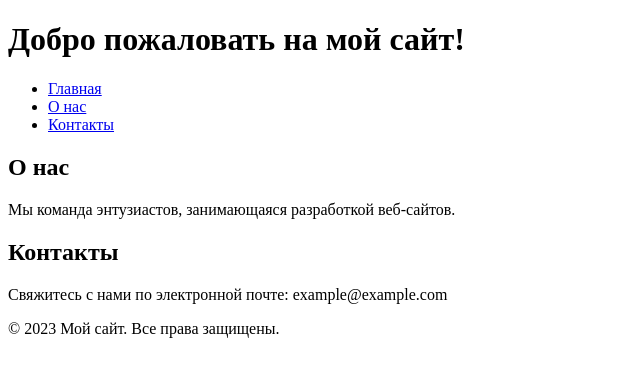
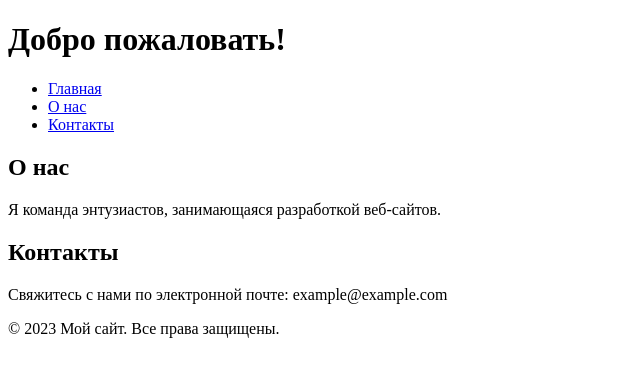
Before and after one commit to makspo1nt/my_test_flask_app, a Flask app: page / in a window 1280 px wide. Shown: the top 377 px of the page, without its empty margins (0-640 px from the left). Run offline with Flask 3, Linux system fonts and the light colour scheme.

Commit message:
Changes to be committed: 	modified:   templates/index.html

```diff
--- a/templates/index.html
+++ b/templates/index.html
@@ -5,7 +5,7 @@
 </head>
 <body>
   <header>
-    <h1>Добро пожаловать на мой сайт!</h1>
+    <h1>Добро пожаловать!</h1>
     <nav>
       <ul>
         <li><a href="/">Главная</a></li>
@@ -18,7 +18,7 @@
   <main>
     <section>
       <h2>О нас</h2>
-      <p>Мы команда энтузиастов, занимающаяся разработкой веб-сайтов.</p>
+      <p>Я команда энтузиастов, занимающаяся разработкой веб-сайтов.</p>
     </section>
 
     <section>
```
